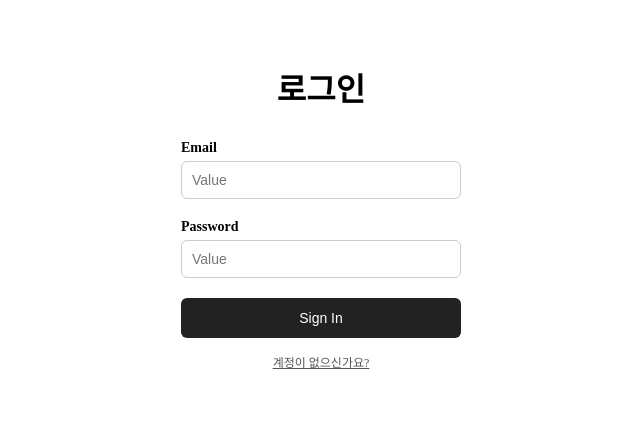
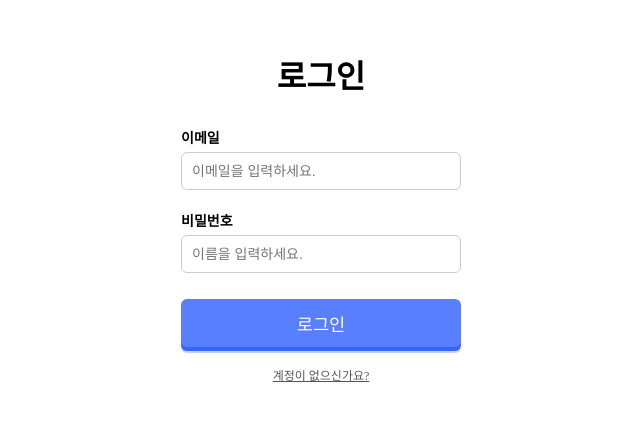
Before and after one commit to ThirdprojectT3/Thirdproject_T3, a React (Vite) app in the folder frontend/: page / in a window 1280 px wide. Shown: the part 195-616 px from the top of the page, without its empty margins (327-967 px from the left). Built offline with nearby package versions, Linux system fonts and the light colour scheme; no server answers.

Commit message:
로그인 수정, 그래프 일부 수정

```diff
--- a/frontend/src/components/charts/ChangeTrendChart.jsx
+++ b/frontend/src/components/charts/ChangeTrendChart.jsx
@@ -26,8 +26,20 @@ export default function ChangeTrendChart() {
     fetchData();
   }, [category, duration]);
 
+  const getDurationLabel = (d) => {
+    if (d === '1w') return '1주일';
+    if (d === '1m') return '한달';
+    if (d === '3m') return '3개월';
+    return d;
+  };
+
   return (
     <div>
+      {/* 제목 */}
+      <h2 className="text-xl font-bold text-center mb-4">
+        최근 {getDurationLabel(duration)} 동안 {category} 변화
+      </h2>
+
       {/* 드롭다운 */}
       <select value={category} onChange={(e) => setCategory(e.target.value)}>
         {categories.map((c) => (
@@ -50,7 +62,7 @@ export default function ChangeTrendChart() {
             }}
             onClick={() => setDuration(d)}
           >
-            {d === '1w' ? '1주일' : d === '1m' ? '한달' : '3개월'}
+            {getDurationLabel(d)}
           </button>
         ))}
       </div>
--- a/frontend/src/components/charts/UserCompareChart.jsx
+++ b/frontend/src/components/charts/UserCompareChart.jsx
@@ -7,12 +7,13 @@ import { getUserAnalysis } from '../../api/charts';
 
 export default function UserCompareChart() {
   const [chartData, setChartData] = useState([]);
+  const [ageTitle, setAgeTitle] = useState('평균과 비교하기'); // 제목만 저장
 
   useEffect(() => {
     async function fetchData() {
       try {
         const res = await getUserAnalysis();
-        const { myrecord, average } = res;
+        const { myrecord, average, age } = res;
 
         const data = [
           { name: '체중', 나: myrecord.weight, 평균: average.weight },
@@ -24,6 +25,7 @@ export default function UserCompareChart() {
         ];
 
         setChartData(data);
+        setAgeTitle(`${age}살의 평균과 비교하기`); // 제목만 저장
       } catch (error) {
         console.error('사용자 분석 데이터 불러오기 실패:', error);
       }
@@ -33,6 +35,9 @@ export default function UserCompareChart() {
   }, []);
 
   return (
+    <div className="w-full">
+      <h2 className="text-xl font-bold text-center mb-4">{ageTitle}</h2>
+
       <ResponsiveContainer width="100%" height={300}>
         <BarChart data={chartData}>
           <CartesianGrid strokeDasharray="3 3" />
@@ -44,5 +49,6 @@ export default function UserCompareChart() {
           <Bar dataKey="평균" fill="#82ca9d" />
         </BarChart>
       </ResponsiveContainer>
+    </div>
   );
 }
--- a/frontend/src/pages/GraphPage.jsx
+++ b/frontend/src/pages/GraphPage.jsx
@@ -9,7 +9,7 @@ export default function GraphPage() {
 
   return (
     <div className="graphPageWrapper">
-      <button className="homeButton" onClick={() => navigate('/main')}>뒤로가기</button>
+      <button className="homeButton" onClick={() => navigate('/main')}>home</button>
 
       {/* 막대그래프 */}
       <UserCompareChart />
--- a/frontend/src/pages/LoginPage.css
+++ b/frontend/src/pages/LoginPage.css
@@ -45,17 +45,90 @@
 }
 
 .login-button {
-  padding: 12px;
-  background-color: #222;
-  color: white;
+  position: relative;
   border: none;
-  border-radius: 6px;
+  background: transparent;
+  padding: 0;
+  outline: none;
+  cursor: pointer;
+  font-family: sans-serif;
+  width: 100%;           /* 기존 폼 너비에 맞춤 */
+  height: 48px;          /* 기존 크기와 유사하게 */
+  margin-top: 10px;
   font-size: 14px;
-  cursor: pointer;
 }
 
-.login-button:hover {
-  background-color: #444;
+/* Shadow layer */
+.login-button .shadow {
+  position: absolute;
+  top: 0;
+  left: 0;
+  width: 100%;
+  height: 100%;
+  background: #C3D1FF;
+  border-radius: 6px; /* 기존 8px → 기존 버튼 radius와 통일 */
+  transform: translateY(2px);
+  transition: transform 600ms cubic-bezier(0.3, 0.7, 0.4, 1);
+}
+
+/* Edge layer */
+.login-button .edge {
+  position: absolute;
+  top: 0;
+  left: 0;
+  width: 100%;
+  height: 100%;
+  border-radius: 6px;
+  background: linear-gradient(
+    to left,
+    #3564FF 0%,
+    #3564FF 8%,
+    #3564FF 92%,
+    #3564FF 100%
+  );
+}
+
+/* Front layer */
+.login-button .front {
+  position: relative;
+  display: flex;
+  align-items: center;
+  justify-content: center;
+  height: 48px;
+  font-size: 1.1rem;
+  color: white;
+  background: #587FFF;
+  border-radius: 6px;
+  transform: translateY(-4px);
+  transition: transform 600ms cubic-bezier(0.3, 0.7, 0.4, 1);
+  font-weight: 500;
+  padding: 0 28px;
+}
+
+/* Hover and active states */
+.login-button:hover .shadow {
+  transform: translateY(4px);
+  transition: transform 250ms cubic-bezier(0.3, 0.7, 0.4, 1.5);
+}
+
+.login-button:hover .front {
+  transform: translateY(-6px);
+  transition: transform 250ms cubic-bezier(0.3, 0.7, 0.4, 1.5);
+}
+
+.login-button:active .shadow {
+  transform: translateY(1px);
+  transition: transform 34ms;
+}
+
+.login-button:active .front {
+  transform: translateY(-2px);
+  transition: transform 34ms;
+}
+
+/* Disable text selection */
+.login-button .front span {
+  user-select: none;
 }
 
 .signup-link {
--- a/frontend/src/pages/LoginPage.jsx
+++ b/frontend/src/pages/LoginPage.jsx
@@ -47,16 +47,20 @@ const LoginPage = () => {
         <h1 className="login-title">로그인</h1>
         <form className="login-form" onSubmit={handleSubmit}>
           <div className="input-group">
-            <label>Email</label>
-            <input type="email" value={email} onChange={(e) => setEmail(e.target.value)} placeholder="Value" />
+            <label>이메일</label>
+            <input type="email" value={email} onChange={(e) => setEmail(e.target.value)} placeholder="이메일을 입력하세요." />
           </div>
 
           <div className="input-group">
-            <label>Password</label>
-            <input type="password" value={password} onChange={(e) => setPassword(e.target.value)} placeholder="Value" />
+            <label>비밀번호</label>
+            <input type="password" value={password} onChange={(e) => setPassword(e.target.value)} placeholder="이름을 입력하세요." />
           </div>
 
-          <button className="login-button" type="submit">Sign In</button>
+          <button className="login-button" type="submit">
+            <span className="shadow"></span>
+            <span className="edge"></span>
+            <span className="front"><span>로그인</span></span>
+          </button>
         </form>
 
         <p className="signup-link" onClick={() => navigate("/signup")}>
```
Lines whose indentation alone changed are shown as unchanged.
